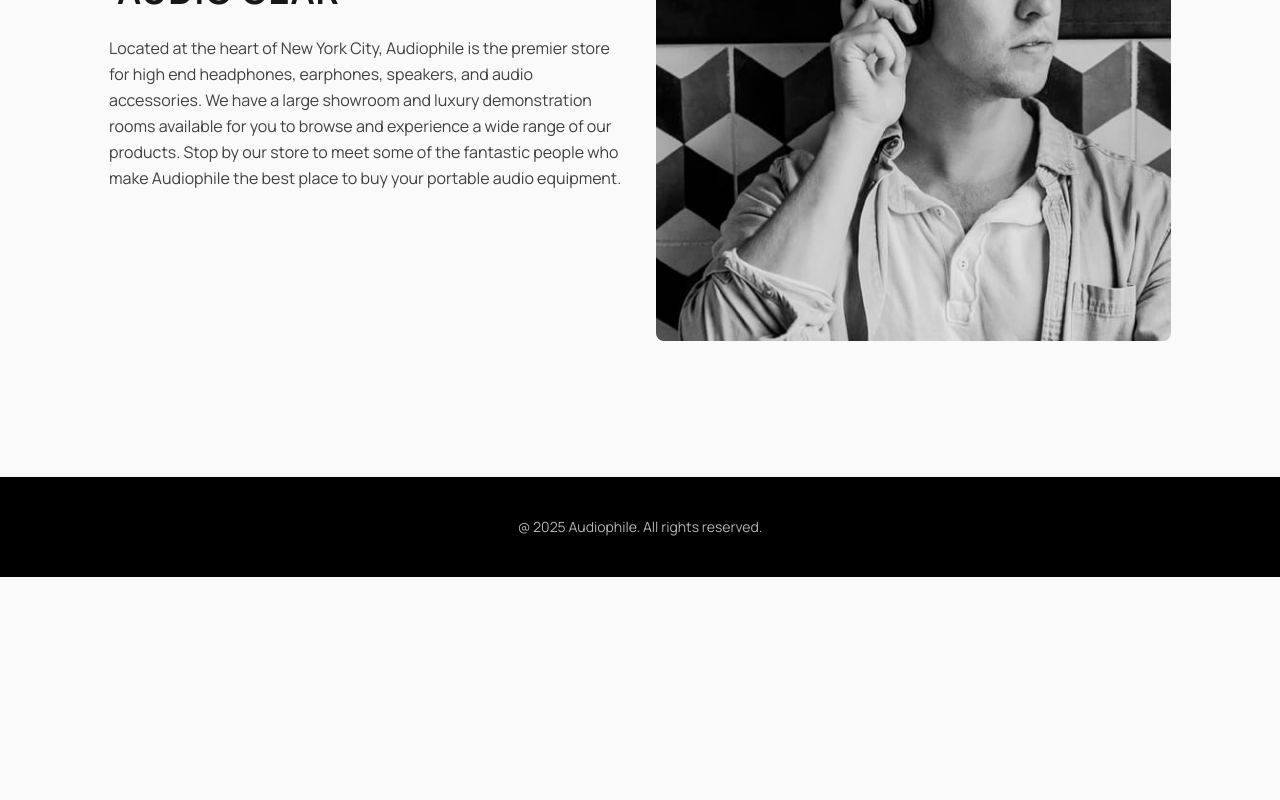
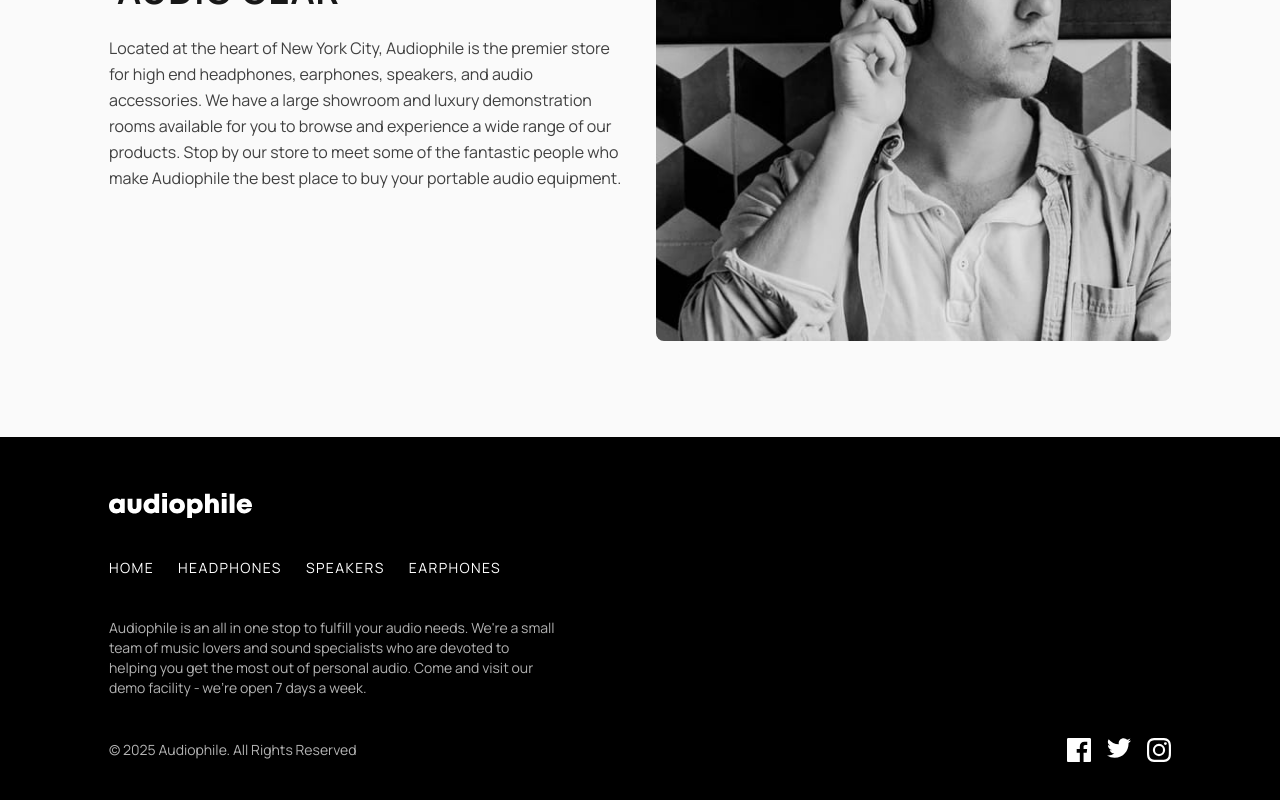
Before and after one commit to andrewteece/audiophile-ecommerce, a Next.js app: page / in a window 1280 px wide. Shown: the part 3025-3825 px from the top of the page. Before the commit the page ends 3602 px from the top, so only its background shows below. Built offline with nearby package versions, Linux system fonts and the light colour scheme.

Commit message:
update Footer and add scroll-to-top

```diff
--- a/src/app/layout.tsx
+++ b/src/app/layout.tsx
@@ -2,6 +2,7 @@ import '../styles/globals.css';
 import { Header } from '@/components/layout/header';
 import { Footer } from '@/components/layout/footer';
 import { Manrope } from 'next/font/google';
+import { ScrollToTopButton } from '@/components/ui/scroll-to-top';
 
 const manrope = Manrope({ subsets: ['latin'], variable: '--font-manrope' });
 
@@ -21,6 +22,7 @@ export default function RootLayout({
         <Header />
         <main>{children}</main>
         <Footer />
+        <ScrollToTopButton />
       </body>
     </html>
   );
--- a/src/components/layout/footer.tsx
+++ b/src/components/layout/footer.tsx
@@ -1,10 +1,73 @@
+// components/footer.tsx
+import Link from 'next/link';
+import Image from 'next/image';
 import { Container } from './container';
 
 export function Footer() {
   return (
-    <footer className='bg-black text-white mt-10'>
-      <Container className='py-10 text-center text-sm opacity-70'>
-        <p>@ {new Date().getFullYear()} Audiophile. All rights reserved.</p>
+    <footer className='bg-black text-white'>
+      <Container className='flex flex-col items-center gap-8 py-14 text-center md:items-start md:text-left lg:gap-10'>
+        {/* Logo */}
+        <Link href='/'>
+          <Image
+            src='/assets/shared/desktop/logo.svg'
+            alt='Audiophile logo'
+            width={143}
+            height={25}
+          />
+        </Link>
+
+        {/* Navigation */}
+        <nav className='flex flex-col gap-4 text-sm uppercase tracking-widest md:flex-row md:gap-6'>
+          <Link href='/'>Home</Link>
+          <Link href='/headphones'>Headphones</Link>
+          <Link href='/speakers'>Speakers</Link>
+          <Link href='/earphones'>Earphones</Link>
+        </nav>
+
+        {/* Description */}
+        <p className='max-w-md text-sm opacity-70'>
+          Audiophile is an all in one stop to fulfill your audio needs.
+          We&apos;re a small team of music lovers and sound specialists who are
+          devoted to helping you get the most out of personal audio. Come and
+          visit our demo facility - we’re open 7 days a week.
+        </p>
+
+        {/* Bottom section */}
+        <div className='flex flex-col items-center justify-between gap-6 w-full md:flex-row'>
+          {/* Copyright */}
+          <p className='text-sm opacity-70'>
+            &copy; {new Date().getFullYear()} Audiophile. All Rights Reserved
+          </p>
+
+          {/* Social links */}
+          <div className='flex gap-4'>
+            <Link href='/' aria-label='Facebook'>
+              <Image
+                src='/assets/shared/desktop/icon-facebook.svg'
+                alt='Facebook'
+                width={24}
+                height={24}
+              />
+            </Link>
+            <Link href='/' aria-label='Twitter'>
+              <Image
+                src='/assets/shared/desktop/icon-twitter.svg'
+                alt='Twitter'
+                width={24}
+                height={24}
+              />
+            </Link>
+            <Link href='/' aria-label='Instagram'>
+              <Image
+                src='/assets/shared/desktop/icon-instagram.svg'
+                alt='Instagram'
+                width={24}
+                height={24}
+              />
+            </Link>
+          </div>
+        </div>
       </Container>
     </footer>
   );
--- /dev/null
+++ b/src/components/ui/scroll-to-top.tsx
@@ -0,0 +1,31 @@
+'use client';
+
+import { useEffect, useState } from 'react';
+import { ChevronUp } from 'lucide-react';
+
+export function ScrollToTopButton() {
+  const [visible, setVisible] = useState(false);
+
+  useEffect(() => {
+    const toggleVisibility = () => {
+      setVisible(window.scrollY > 300);
+    };
+
+    window.addEventListener('scroll', toggleVisibility);
+    return () => window.removeEventListener('scroll', toggleVisibility);
+  }, []);
+
+  const scrollToTop = () => {
+    window.scrollTo({ top: 0, behavior: 'smooth' });
+  };
+
+  return visible ? (
+    <button
+      onClick={scrollToTop}
+      aria-label='Scroll to top'
+      className='fixed bottom-6 right-6 z-50 rounded-full bg-black p-3 text-white shadow-lg hover:bg-neutral-800 transition'
+    >
+      <ChevronUp className='w-5 h-5' />
+    </button>
+  ) : null;
+}
```
